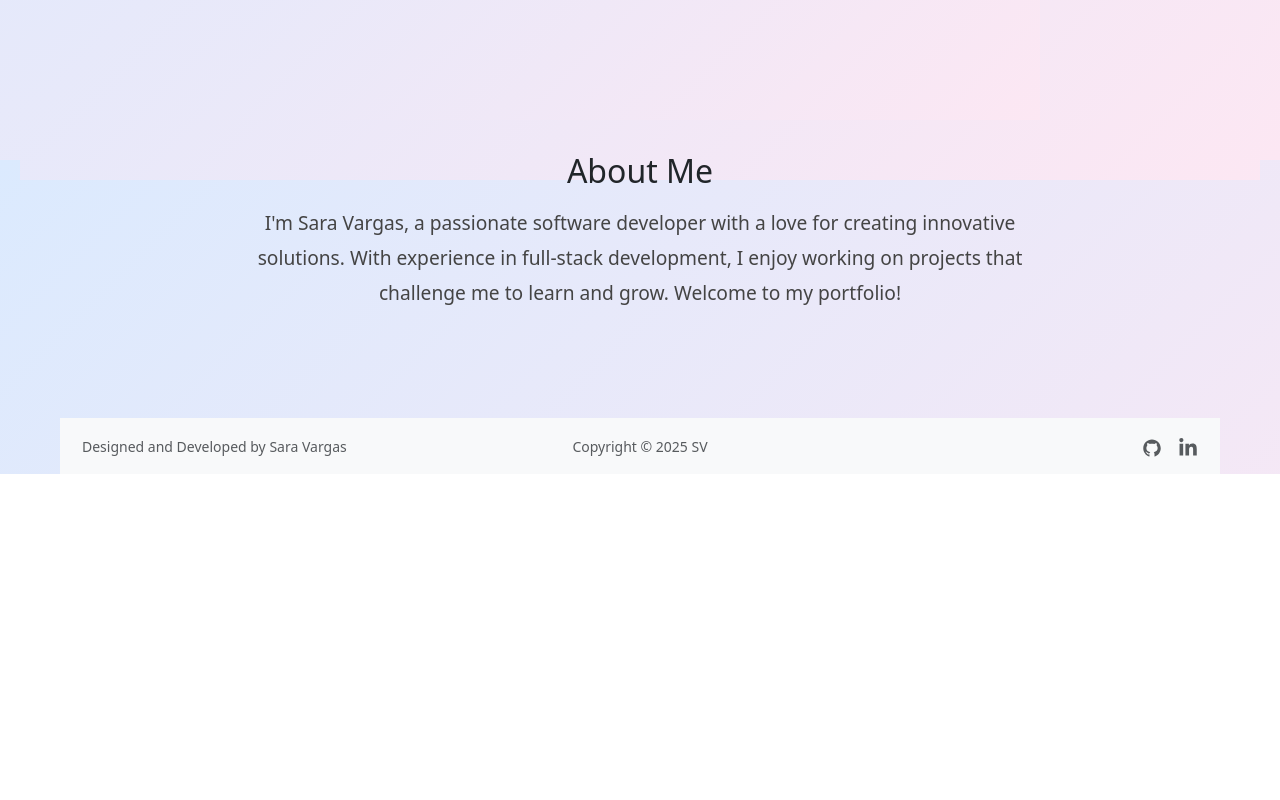
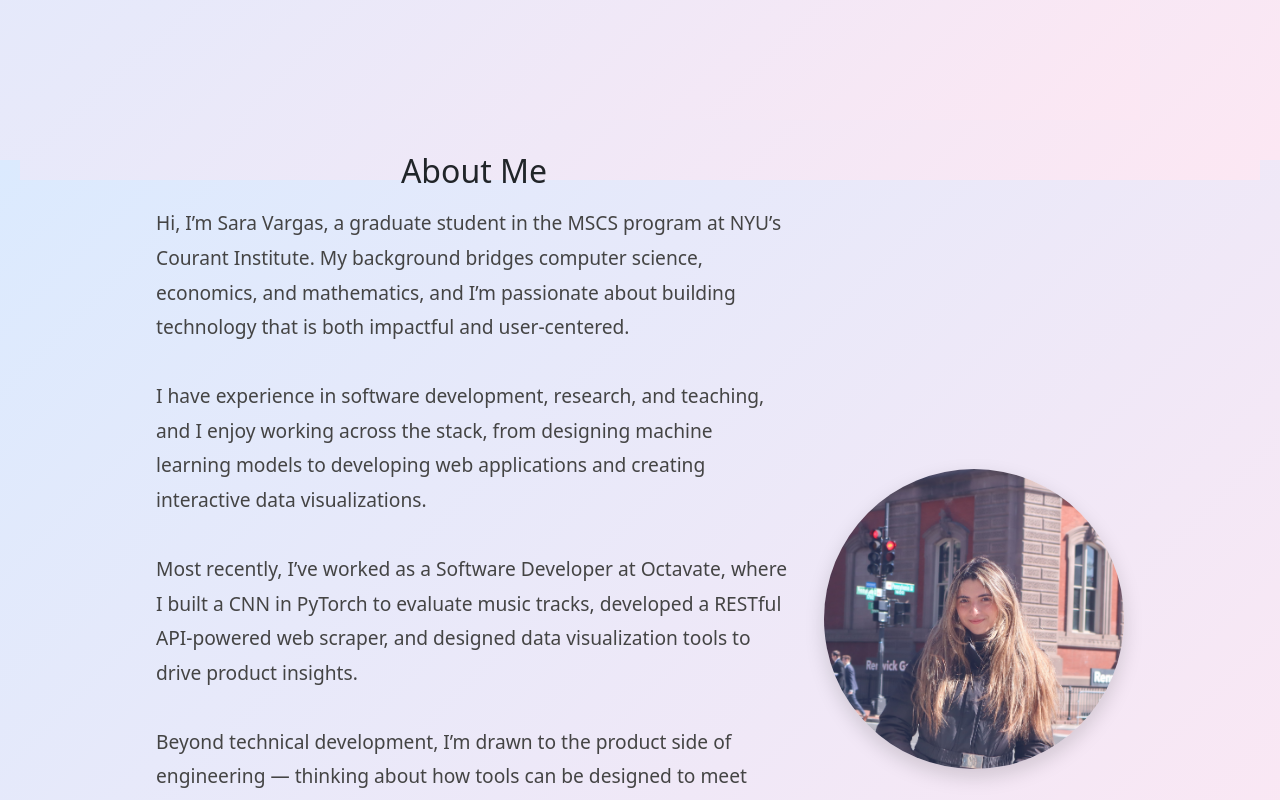
Before and after one commit to saravargas88/personal-website, a React (Vite) app in the folder sarawebsite/: page / in a window 1280 px wide. Shown: the part 640-1440 px from the top of the page. Before the commit the page ends 1114 px from the top, so only its background shows below. Built offline with nearby package versions, Linux system fonts and the light colour scheme.

Commit message:
headshot added

```diff
--- a/sarawebsite/src/components/Home/home.tsx
+++ b/sarawebsite/src/components/Home/home.tsx
@@ -27,14 +27,19 @@ export default function Home() {
         </h1>
       </section>
  {/* About Me Section */}
+
 <section
   style={{
-          padding: "2rem 1rem",  // smaller than 4rem
-          maxWidth: "800px",
+    padding: "2rem 1rem",
+    maxWidth: "1000px",
     margin: "0 auto",
-          textAlign: "center",
+    display: "flex",
+    alignItems: "center",
+    gap: "2rem",
   }}
 >
+  {/* Text Side */}
+  <div style={{ flex: 1 }}>
     <motion.h2
       initial={{ opacity: 0, y: 50 }}
       whileInView={{ opacity: 1, y: 0 }}
@@ -50,14 +55,65 @@ export default function Home() {
       whileInView={{ opacity: 1 }}
       transition={{ delay: 0.3, duration: 1 }}
       viewport={{ once: true }}
-          style={{ fontSize: "1.2rem", lineHeight: "1.8", color: "#444" }}
+      style={{
+        fontSize: "1.2rem",
+        lineHeight: "1.8",
+        color: "#444",
+        textAlign: "left",
+      }}
     >
-          I'm Sara Vargas, a passionate software developer with a love for
-          creating innovative solutions. With experience in full-stack
-          development, I enjoy working on projects that challenge me to learn
-          and grow. Welcome to my portfolio!
+      Hi, I’m Sara Vargas, a graduate student in the MSCS program at NYU’s
+      Courant Institute. My background bridges computer science, economics,
+      and mathematics, and I’m passionate about building technology that is
+      both impactful and user-centered.
+      <br />
+      <br />
+      I have experience in software development, research, and teaching, and I
+      enjoy working across the stack, from designing machine learning models
+      to developing web applications and creating interactive data
+      visualizations.
+      <br />
+      <br />
+      Most recently, I’ve worked as a Software Developer at Octavate, where I
+      built a CNN in PyTorch to evaluate music tracks, developed a RESTful
+      API-powered web scraper, and designed data visualization tools to drive
+      product insights.
+      <br />
+      <br />
+      Beyond technical development, I’m drawn to the product side of
+      engineering — thinking about how tools can be designed to meet real-world
+      needs and deliver meaningful experiences.
+      <br />
+      <br />
+      My projects reflect this mix of technical rigor and product-minded
+      creativity, from researching the labor force impacts of parental leave
+      policies to teaching Python to underrepresented high school students.
+      <br />
+      <br />
+      When I’m not coding or analyzing data, I enjoy singing, hiking, and
+      dancing!
     </motion.p>
+  </div>
+
+  {/* Headshot Side */}
+  <motion.img
+    src="public/headshot.jpg" // replace with your image path
+    alt="Sara Vargas Headshot"
+    initial={{ opacity: 0, scale: 0.9 }}
+    whileInView={{ opacity: 1, scale: 1 }}
+    transition={{ duration: 0.8 }}
+    viewport={{ once: true }}
+    style={{
+      flex: "0 0 300px",
+      borderRadius: "50%",
+      objectFit: "cover",
+      width: "300px",
+      height: "300px",
+      boxShadow: "0 8px 20px rgba(0,0,0,0.15)",
+    }}
+  />
 </section>
+
     </div>
   );
 }
```
Also changed, not shown: sarawebsite/public/headshot.JPG (added), sarawebsite/src/components/About/about.tsx (deleted). Lines whose indentation alone changed are shown as unchanged.
